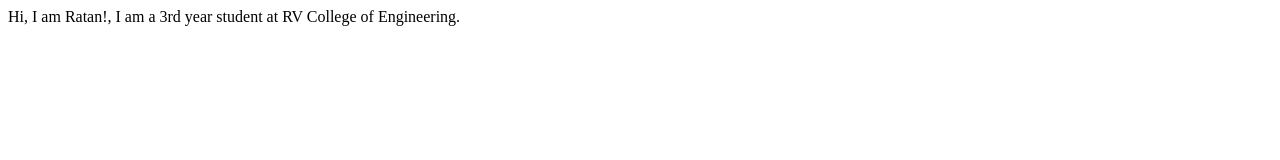
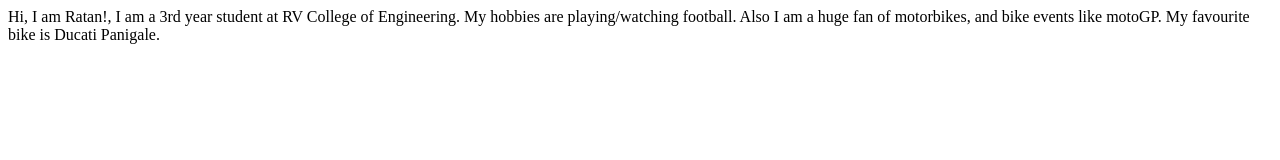
Before and after one commit to RatanNarayanHegde/RatanNarayanHegde-site, a plain HTML site: page index.html in a window 1280 px wide. Drawn offline with Linux system fonts and the light colour scheme.

Commit message:
update index.html with hobbies

```diff
--- a/index.html
+++ b/index.html
@@ -8,5 +8,6 @@
 </head>
 <body>
     Hi, I am Ratan!, I am a 3rd year student at RV College of Engineering.
+    My hobbies are playing/watching football. Also I am a huge fan of motorbikes, and bike events like motoGP. My favourite bike is Ducati Panigale.
 </body>
 </html>
```
